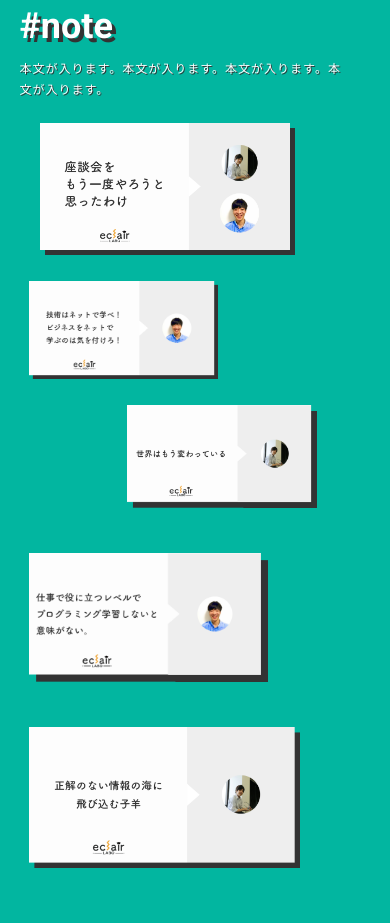
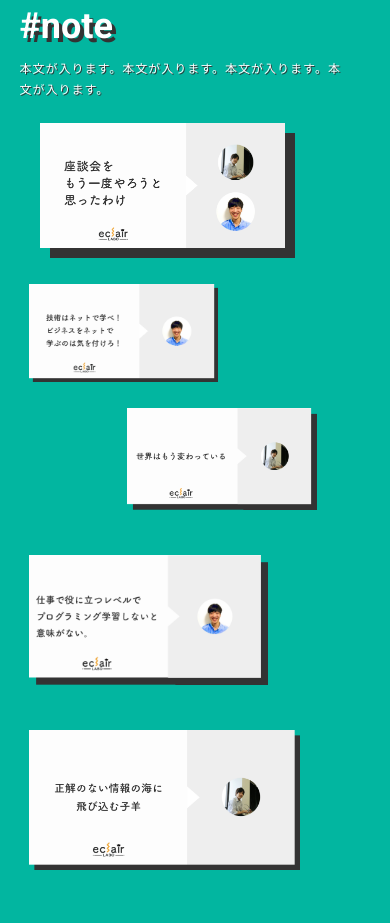
Before and after one commit to soma-git-practice/eclairResponsivePractice, a plain HTML site: page index.html in a window 390 px wide. Shown: the part 2777-3700 px from the top of the page. Drawn offline with Linux system fonts and the light colour scheme.

Commit message:
cards-middle-topLineを影なし画像に合わせて修正した

```diff
--- a/index.html
+++ b/index.html
@@ -242,7 +242,7 @@
             <!--              cards-top-->
             <div class="note-wrapper-middle-inner-cards-lineTop">
               <div class="note-wrapper-middle-inner-cards-lineTop-image">
-                <img src="resources/img/ogp_01@2x.png" alt="座談会をやろうと思ったわけ" class="note-wrapper-middle-inner-cards-lineTop-image-img">
+                <img src="resources/img/ogp_01NoShadow@2x.png" alt="座談会をやろうと思ったわけ" class="note-wrapper-middle-inner-cards-lineTop-image-img">
               </div>
             </div>
             <!--              cards-middle-->
--- a/resources/styles/style.css
+++ b/resources/styles/style.css
@@ -991,8 +991,10 @@ font-family: 'Roboto Slab', serif;*/
 
 /*cards-top*/
 .note-wrapper-middle-inner-cards-lineTop {
-  margin-left: 67px;
-  padding-bottom: 54px;
+/*  margin-left: 67px;*/
+    margin-left: 57px;
+/*  padding-bottom: 54px;*/
+    padding-bottom: 64px;
   display: flex;
   align-items: center;
   justify-content: center;
@@ -1001,7 +1003,8 @@ font-family: 'Roboto Slab', serif;*/
     .note-wrapper-middle-inner-cards-lineTop{
         margin-right: auto;
         margin-left: 5.9%;
-        padding-bottom: 26px;
+/*        padding-bottom: 26px;*/
+        padding-bottom: 36px;
         display: block;
     }
 }
@@ -1011,13 +1014,15 @@ font-family: 'Roboto Slab', serif;*/
     }
 }
 .note-wrapper-middle-inner-cards-lineTop-image {
-  /*  margin-left: 67px;*/
-  width: 499px;
+  width: 489px;
+/*    width: 498px;*/
+    box-shadow: 10px 10px 0px #333;
   flex-shrink: 0;
 }
 @media screen and (max-width: 628px){
     .note-wrapper-middle-inner-cards-lineTop-image{
-        width: 255px;
+/*        width: 255px;*/
+        width: 245px;
     }
 }
 .note-wrapper-middle-inner-cards-lineTop-image-img {
```
